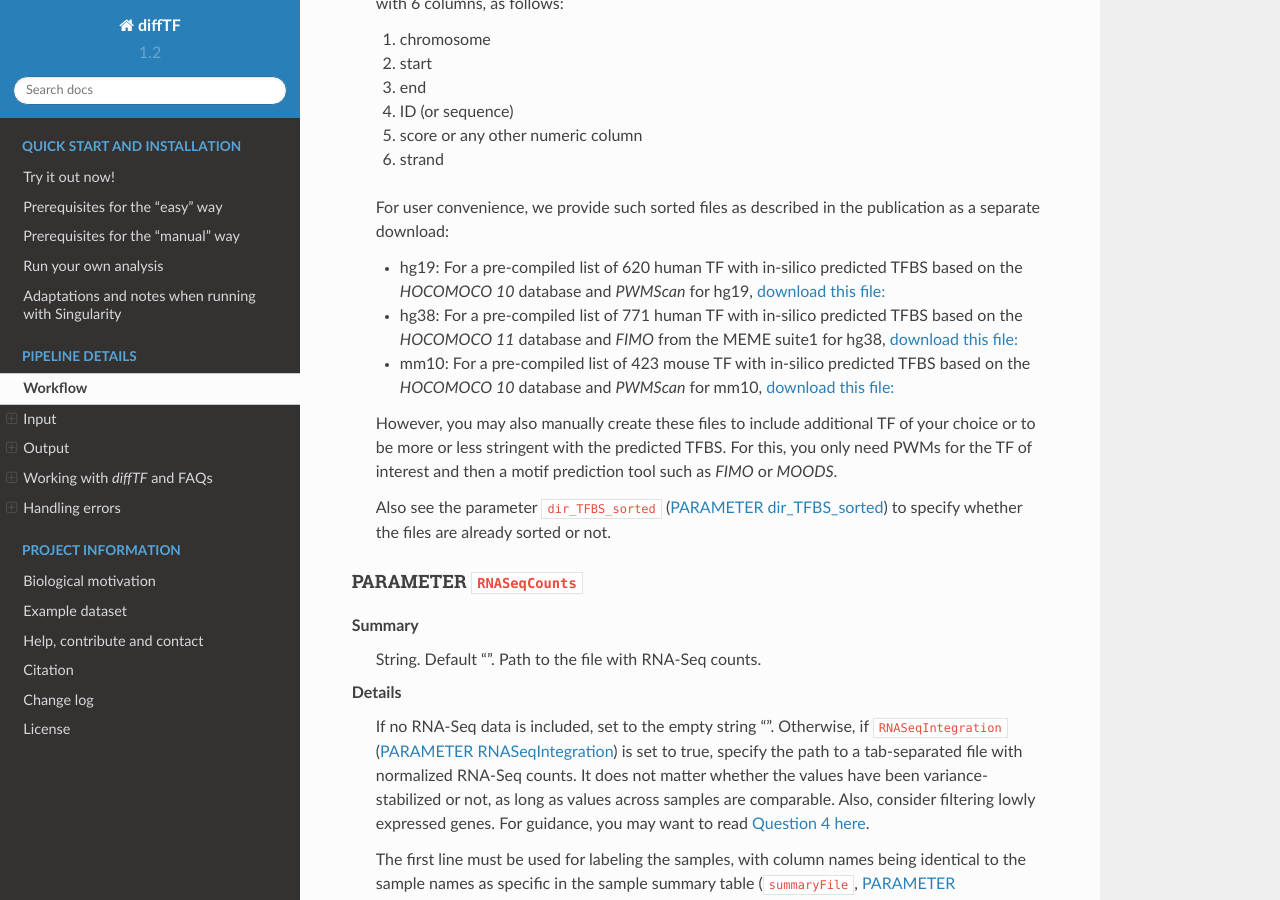
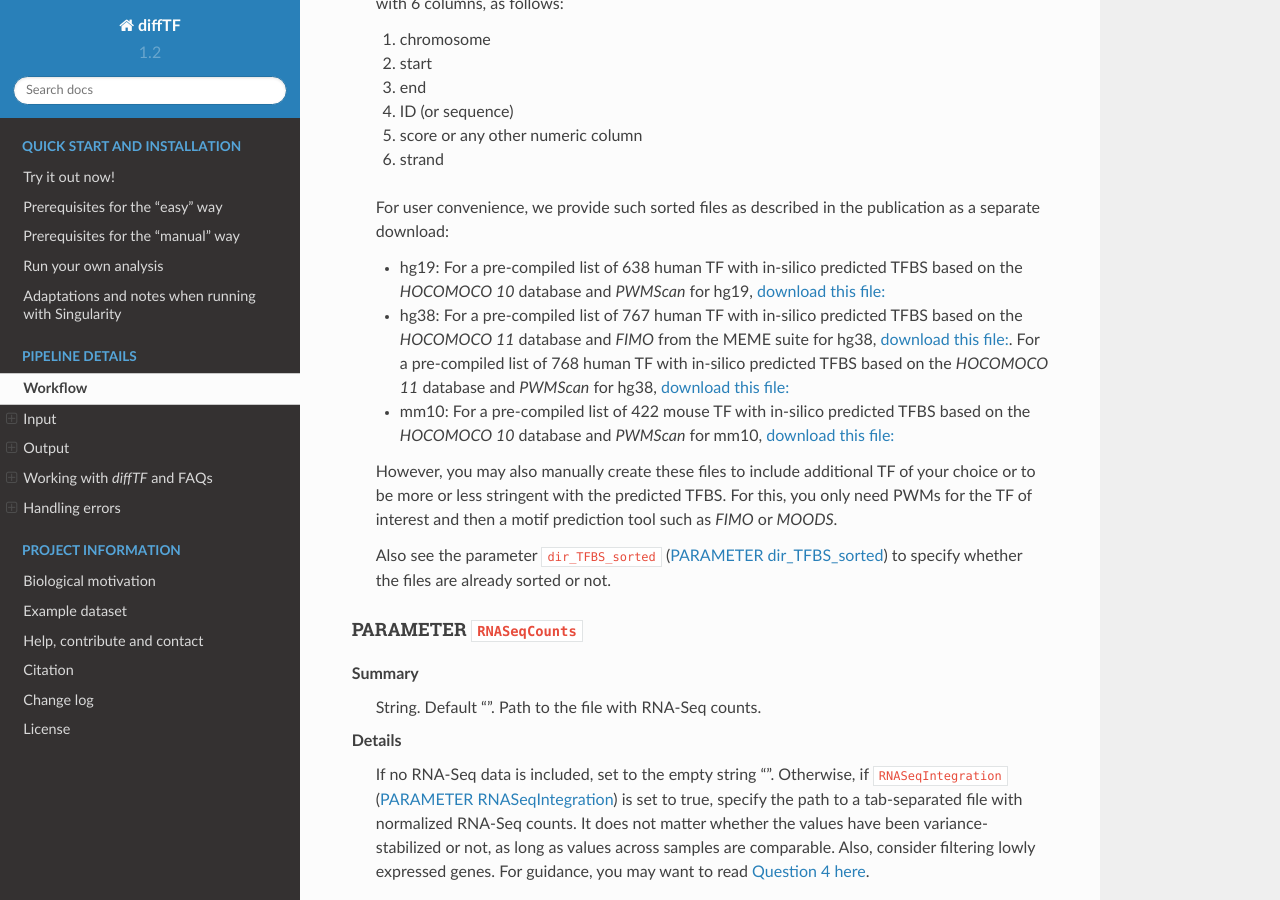
Before and after one commit to jfallmann/diffTF_Fork, a Sphinx documentation site: the page built from docs/chapter2.rst, in a window 1280 px wide and 900 px high, scrolled down 13602 px. Built offline with Sphinx 7.4.7 and the Read the Docs theme 2.0.0, drawn with Linux system fonts in a browser that asks for light colours.

```diff
--- a/docs/chapter2.rst
+++ b/docs/chapter2.rst
@@ -438,9 +438,9 @@ Details
 
   For user convenience, we provide such sorted files as described in the publication as a separate download:
 
-  - hg19: For a pre-compiled list of 620 human TF with in-silico predicted TFBS based on the *HOCOMOCO 10* database and *PWMScan* for hg19, `download this file: <https://www.embl.de/download/zaugg/diffTF/TFBS/TFBS_hg19_PWMScan_HOCOMOCOv10.tar.gz>`__
-  - hg38: For a pre-compiled list of 771 human TF with in-silico predicted TFBS based on the *HOCOMOCO 11* database and *FIMO* from the MEME suite1 for hg38, `download this file: <https://www.embl.de/download/zaugg/diffTF/TFBS/TFBS_hg38_FIMO_HOCOMOCOv11.tar.gz>`_
-  - mm10: For a pre-compiled list of 423 mouse TF with in-silico predicted TFBS based on the *HOCOMOCO 10* database and *PWMScan* for mm10, `download this file: <https://www.embl.de/download/zaugg/diffTF/TFBS/TFBS_mm10_PWMScan_HOCOMOCOv10.tar.gz>`__
+  - hg19: For a pre-compiled list of 638 human TF with in-silico predicted TFBS based on the *HOCOMOCO 10* database and *PWMScan* for hg19, `download this file: <https://www.embl.de/download/zaugg/diffTF/TFBS/TFBS_hg19_PWMScan_HOCOMOCOv10.tar.gz>`__
+  - hg38: For a pre-compiled list of 767 human TF with in-silico predicted TFBS based on the *HOCOMOCO 11* database and *FIMO* from the MEME suite for hg38, `download this file: <https://www.embl.de/download/zaugg/diffTF/TFBS/TFBS_hg38_FIMO_HOCOMOCOv11.tar.gz>`_. For a pre-compiled list of 768 human TF with in-silico predicted TFBS based on the *HOCOMOCO 11* database and *PWMScan* for hg38, `download this file: <https://www.embl.de/download/zaugg/diffTF/TFBS/TFBS_hg38_PWMScan_HOCOMOCOv11.tar.gz>`_
+  - mm10: For a pre-compiled list of 422 mouse TF with in-silico predicted TFBS based on the *HOCOMOCO 10* database and *PWMScan* for mm10, `download this file: <https://www.embl.de/download/zaugg/diffTF/TFBS/TFBS_mm10_PWMScan_HOCOMOCOv10.tar.gz>`__
 
   However, you may also manually create these files to include additional TF of your choice or to be more or less stringent with the predicted TFBS. For this, you only need PWMs for the TF of interest and then a motif prediction tool such as *FIMO* or *MOODS*.
 
--- a/docs/projectInfo.rst
+++ b/docs/projectInfo.rst
@@ -53,6 +53,11 @@ We also put the paper on *bioRxiv*, please read all methodological details here:
 
 Change log
 ============================
+Version 1.2.3 (2019-02-27)
+  - Added a pre-compiled list of 768 human TF with in-silico predicted TFBS based on the *HOCOMOCO 11* database and *PWMScan* for hg38 as well as updating the other pre-compiled lists to account for recent changes and retractions in the *HOCOMOCO* database. See section :ref:`_parameter_dir_TFBS` for details.
+  - added an additional filtering in the binning step for a rare corner case due to changes in the number of samples during an analysis
+
+
 Version 1.2.2 (2019-02-01)
     - Minor code fixed. Removed the creation of the circular plot, which has been replaced with the Volcano plot over time. Fixed a bug that could have led to wrong log2 fold-change values for the RNA-Seq data under special circumstances. We recommend rerunning the ``summaryFinal`` rule. Ask us for more details if you are concerned about this.
 
```
Also changed, not shown: 3 other files.
